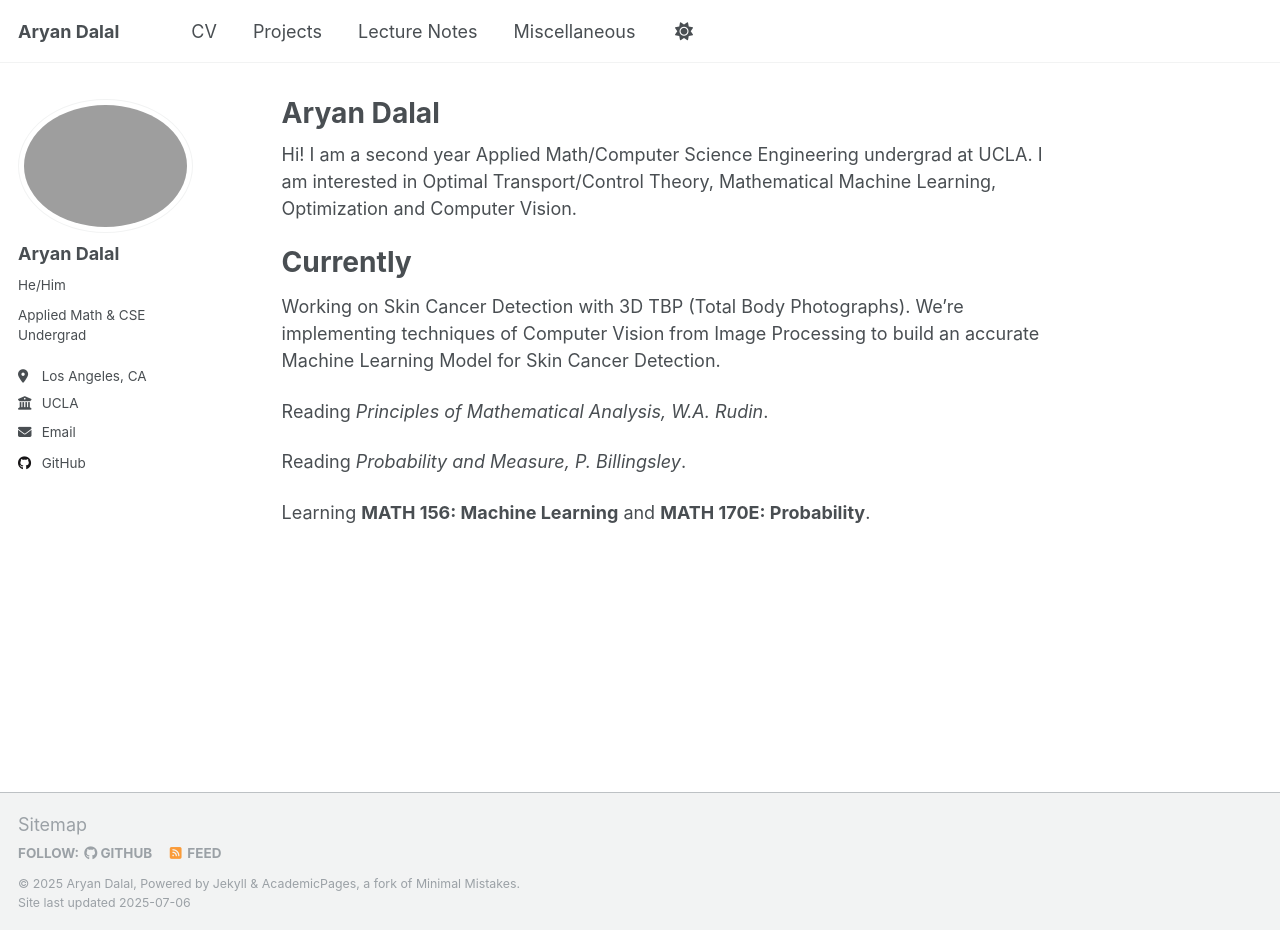
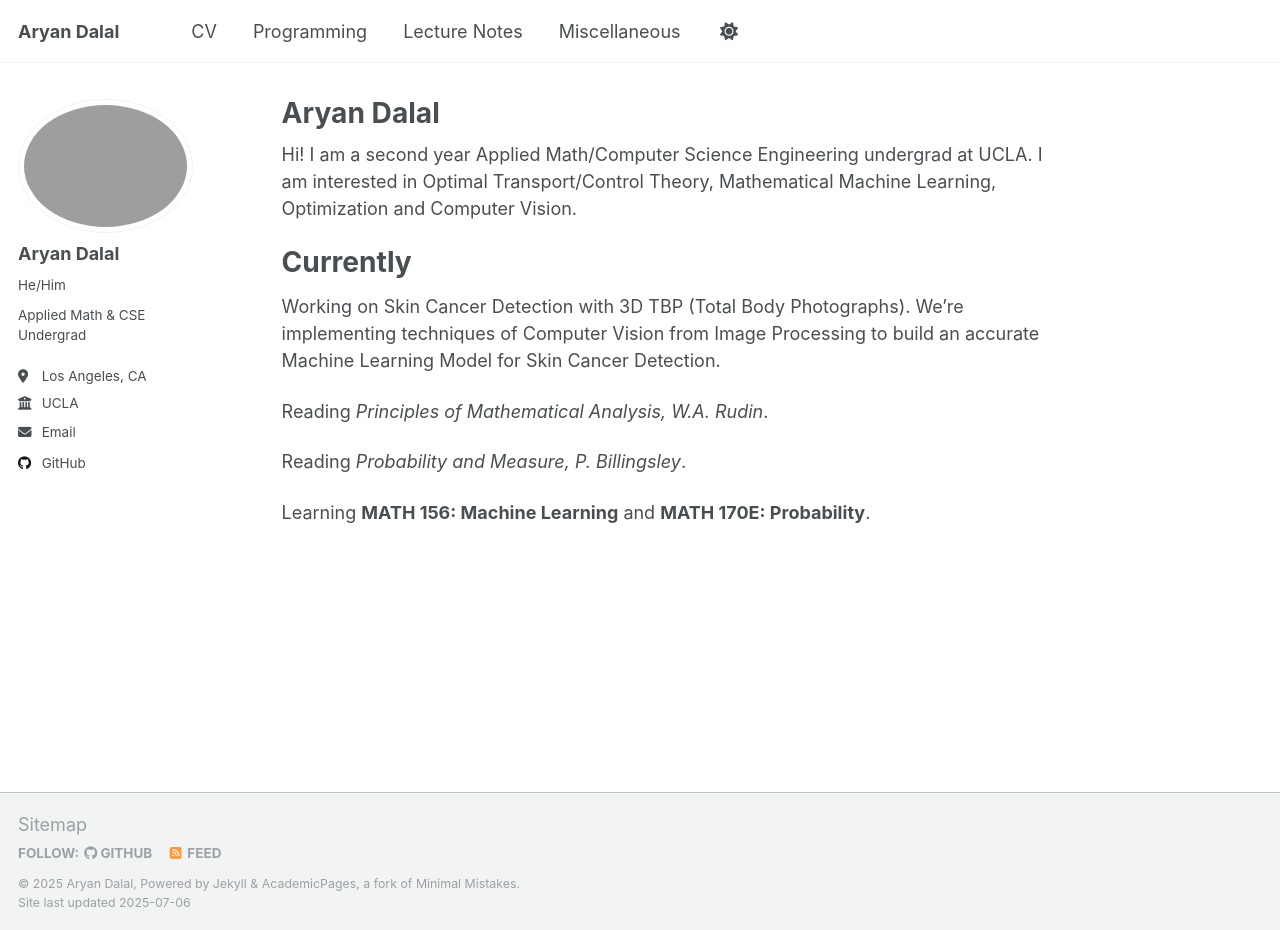
Before and after one commit to DalalAryan/DalalAryan.github.io, a Jekyll site: the page built from _pages/about.md, in a window 1280 px wide and 930 px high. Built offline with Jekyll 4.4.1, drawn with Linux system fonts in a browser that asks for light colours; a script that is not in the unit is left out.

Commit message:
Update navigation.yml

```diff
--- a/_data/navigation.yml
+++ b/_data/navigation.yml
@@ -23,7 +23,7 @@ main:
   - title: "CV"
     url: /cv/
 
-  - title: "Projects"
+  - title: "Programming"
     url: /projects/
 
   - title: "Lecture Notes"
```
